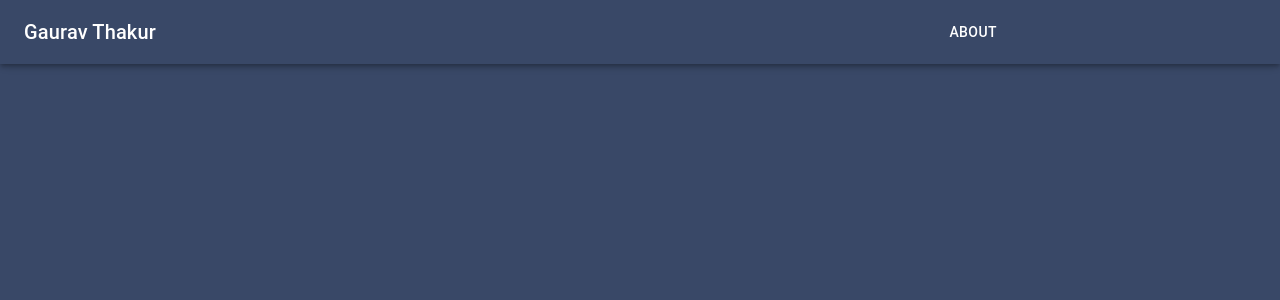
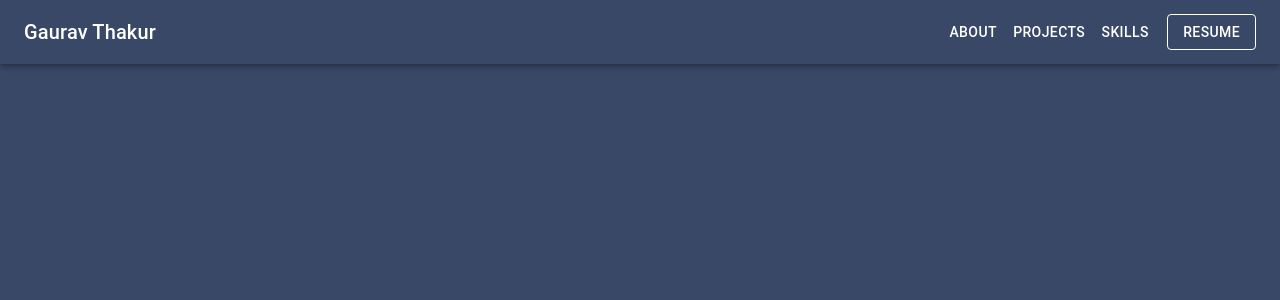
Before and after one commit to thegauravthakur/personal-portfolio, a Next.js app: page /about in a window 1280 px wide. Shown: the top 300 px of the page. Built offline with nearby package versions, Linux system fonts and the light colour scheme.

Commit message:
🔱 Added collapse animation on mobile menu.

```diff
--- a/src/CustomAppBar.js
+++ b/src/CustomAppBar.js
@@ -58,13 +58,7 @@ export default function CustomAppBar({ profileRef, projectRef, skillRef }) {
               </IconButton>
             </Fade>
           ) : (
-            <Fade
-              triggerOnce
-              direction={"down"}
-              cascade
-              damping={100}
-              duration={100}
-            >
+            <Fade triggerOnce direction={"down"} cascade duration={500}>
               <Button
                 aria-label="this button will take you to about section"
                 color="inherit"
```
